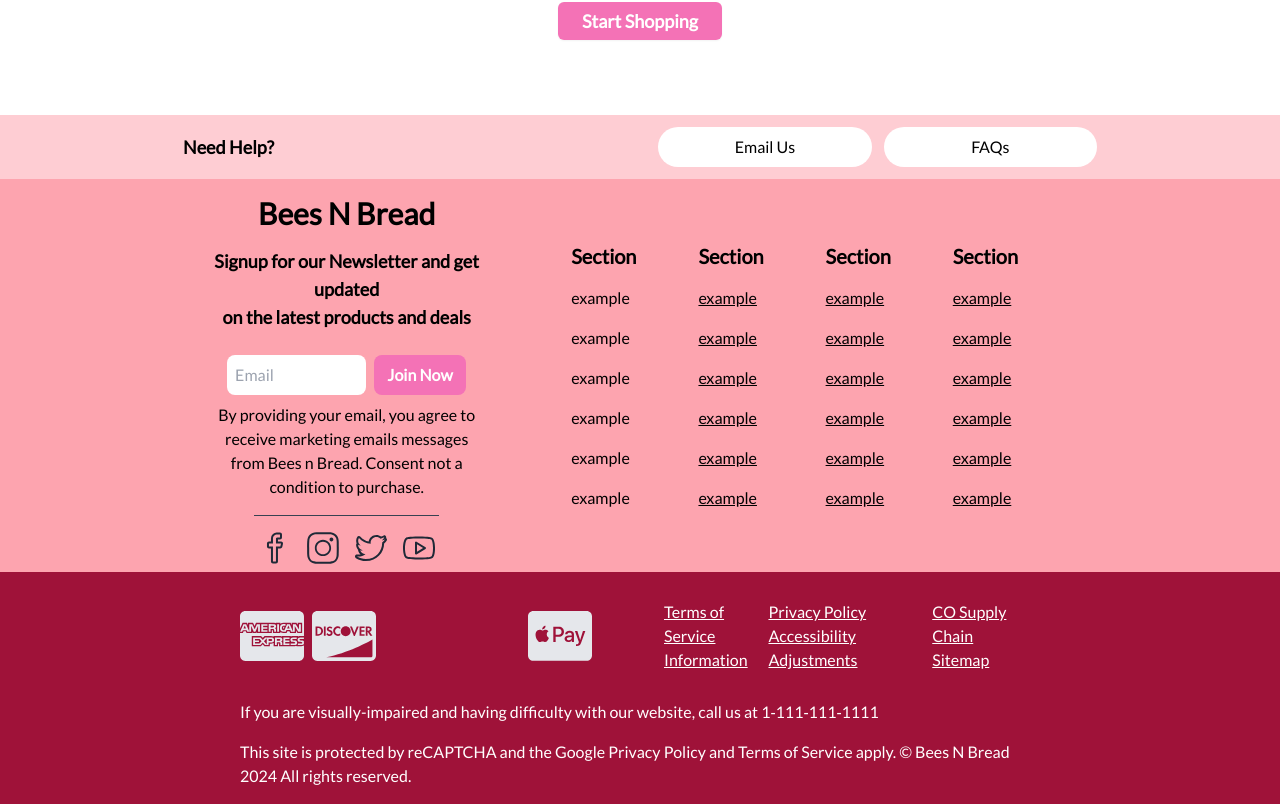
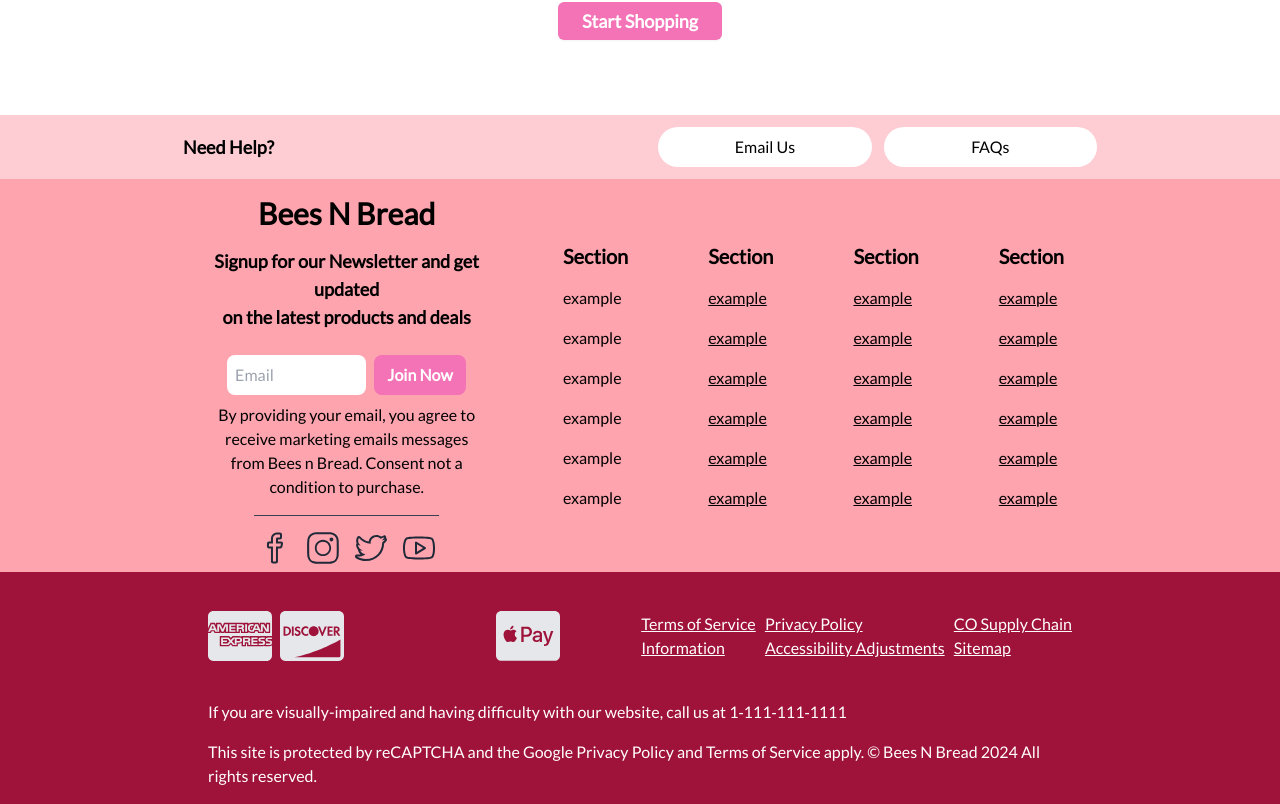
Before and after one commit to coolbluebison/beesandbread, a React (Vite) app in the folder client/: page / in a window 1280 px wide. Shown: the part 1077-1881 px from the top of the page. Built offline with nearby package versions, Linux system fonts and the light colour scheme; some icons are missing.

Commit message:
premerge

```diff
--- a/client/src/components/Layout/Footer Components/FooterEnding.jsx
+++ b/client/src/components/Layout/Footer Components/FooterEnding.jsx
@@ -8,7 +8,7 @@ import { FaCcMastercard } from "react-icons/fa6";
 
 export default function FooterEnd(){
     return(
-        <div className="bg-rose-800 px-60 py-2 text-white">
+        <div className="bg-rose-800 px-52 py-2 text-white">
         <div className="w-full h-28 text-white flex justify-between items-center">
             <div className="text-gray-200 flex gap-2">
                 <FaCcAmex size={"4rem"}/>
--- a/client/src/components/Layout/Footer.jsx
+++ b/client/src/components/Layout/Footer.jsx
@@ -32,7 +32,7 @@ export default function Footer(){
 
                 </div>
 
-                <div className="flex w-2/3 justify-evenly">
+                <div className="flex w-2/3 justify-end gap-16">
                 <div className="">
                     <p className="font-semibold p-2 text-xl">Section</p>
                     <p className="cursor-pointer p-2">example</p>
--- a/client/src/components/Layout/NavBarComponents/Drawer.jsx
+++ b/client/src/components/Layout/NavBarComponents/Drawer.jsx
@@ -46,7 +46,7 @@ export default function DrawerMain(){
                                     <p className="text-lg text-gray-700 font-semibold w-full hover:bg-gray-400 transition-all ease-linear cursor-pointer duration-75 px-4 py-1">Enviromental Impact</p>
                                     <p className="text-lg text-gray-700 font-semibold w-full hover:bg-gray-400 transition-all ease-linear cursor-pointer duration-75 px-4 py-1">FAQ</p>
                             </div>
-                            <SubDrawer sub={sub}/>
+                            <SubDrawer sub={sub} setSub={setSub}/>
                         </div>
                     </ul>
                 </div>
--- a/client/src/components/Layout/NavBarComponents/SubDrawer.jsx
+++ b/client/src/components/Layout/NavBarComponents/SubDrawer.jsx
@@ -1,8 +1,8 @@
 
 
-export default function SubDrawer({sub}){
+export default function SubDrawer({sub,setSub}){
     return(
-        <div className={!sub? "w-0 transition-all duration-300 opacity-0 -z-50" : "w-[50rem] transition-all duration-300 h-screen bg-gray-200"}>
+        <div className={!sub? "w-0 transition-all duration-300 opacity-0 -z-50" : "w-[50rem] transition-all duration-300 h-screen bg-gray-200"} onMouseLeave={()=>setSub(false)}>
 
         </div>
     )
```
